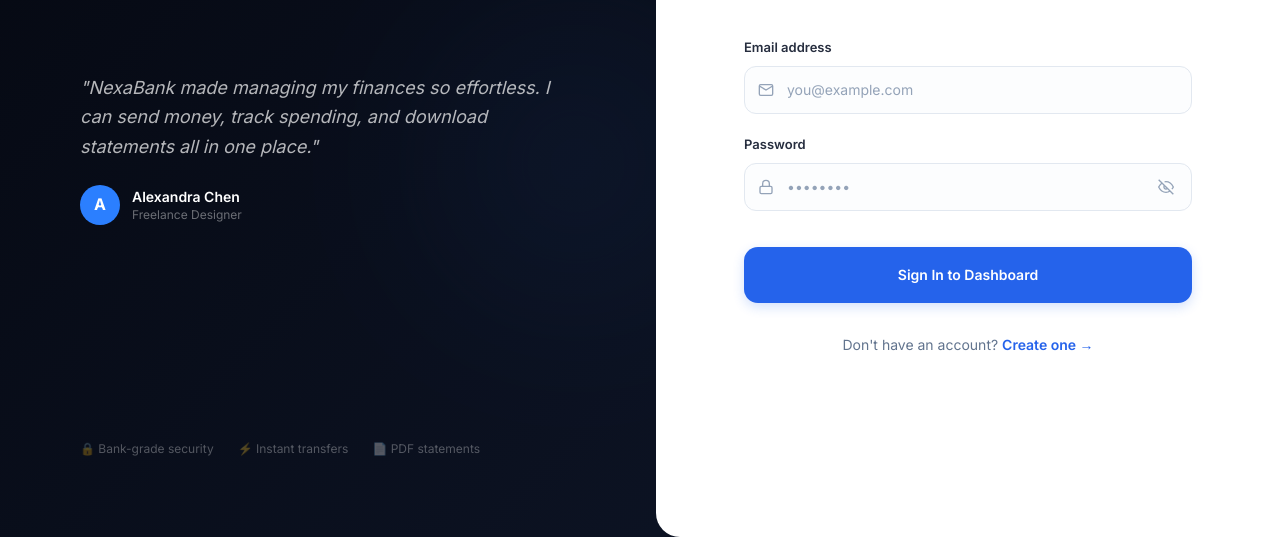
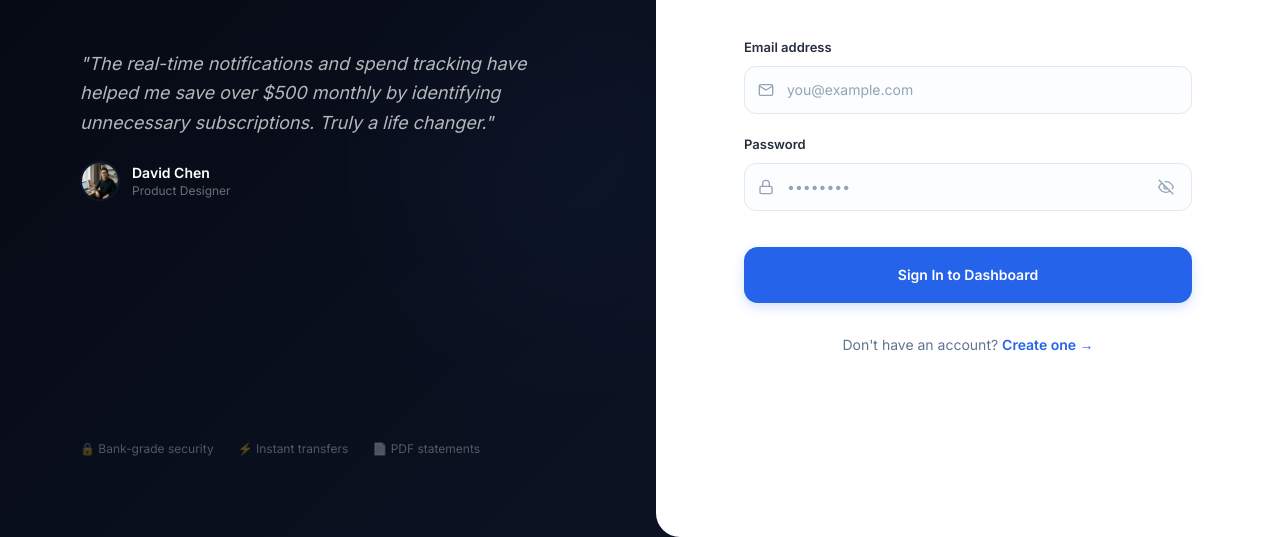
Before and after one commit to data-transactions/bank-app, a website: page frontend/login/index.html in a window 1280 px wide. Both pictures are taken after a click on the button "Toggle password". Shown: the part 263-800 px from the top of the page. Drawn offline with Linux system fonts and the light colour scheme.

Commit message:
feat(auth): sync testimonials and optimize login UI

```diff
--- a/frontend/login/index.html
+++ b/frontend/login/index.html
@@ -5,6 +5,7 @@
     <meta charset="UTF-8" />
     <meta name="viewport" content="width=device-width, initial-scale=1.0" />
     <title>Log In — NexaBank</title>
+    <link rel="icon" type="image/svg+xml" href="/assets/img/favicon.svg">
     <meta name="description" content="Log in to your NexaBank account to access your dashboard." />
     <link rel="preconnect" href="https://fonts.googleapis.com" />
     <link href="https://fonts.googleapis.com/css2?family=Inter:wght@400;500;600;700;800&display=swap"
@@ -39,20 +40,50 @@
             <span class="font-extrabold text-xl text-white">NexaBank</span>
         </a>
 
-        <div class="relative z-10">
-            <blockquote class="text-white/70 text-lg italic leading-relaxed mb-6">
-                "NexaBank made managing my finances so effortless. I can send money, track spending, and download
-                statements all in one place."
-            </blockquote>
-            <div class="flex items-center gap-3">
-                <div class="w-10 h-10 rounded-full bg-blue-500 flex items-center justify-center font-bold text-white">A
-                </div>
-                <div>
-                    <p class="text-white font-semibold text-sm">Alexandra Chen</p>
-                    <p class="text-white/40 text-xs">Freelance Designer</p>
+        <div class="relative z-10" id="testimonial-container" style="min-height: 200px;">
+            <div id="testimonial-slider" class="transition-all duration-700 opacity-100 transform translate-y-0">
+                <blockquote class="text-white/70 text-lg italic leading-relaxed mb-6" id="testimonial-text">
+                    "Switching to NexaBank was the best financial decision I've made this year. The instant transfers
+                    actually work as advertised, and the dashboard is incredibly intuitive."
+                </blockquote>
+                <div class="flex items-center gap-3">
+                    <img id="testimonial-img" src="/assets/img/testimonials/sarah.png"
+                        class="w-10 h-10 rounded-full object-cover border-2 border-white/20" alt="Sarah Johnson" />
+                    <div id="testimonial-avatar"
+                        class="w-10 h-10 rounded-full bg-blue-500 flex items-center justify-center font-bold text-white hidden">
+                        S</div>
+                    <div>
+                        <p class="text-white font-semibold text-sm" id="testimonial-author">Sarah Johnson</p>
+                        <p class="text-white/40 text-xs" id="testimonial-role">CMO at TechFlow</p>
+                    </div>
                 </div>
             </div>
+            <!-- Slider dots -->
+            <div class="flex gap-2 mt-8">
+                <div class="w-1.5 h-1.5 rounded-full bg-white/40 testimonial-dot active" data-index="0"></div>
+                <div class="w-1.5 h-1.5 rounded-full bg-white/10 testimonial-dot" data-index="1"></div>
+                <div class="w-1.5 h-1.5 rounded-full bg-white/10 testimonial-dot" data-index="2"></div>
+            </div>
         </div>
+
+        <style>
+            .testimonial-dot.active {
+                background-color: white;
+                width: 24px;
+                border-radius: 4px;
+                transition: all 0.3s;
+            }
+
+            .fade-out {
+                opacity: 0;
+                transform: translateY(-10px);
+            }
+
+            .fade-in {
+                opacity: 1;
+                transform: translateY(0);
+            }
+        </style>
 
         <div class="flex gap-6 text-white/30 text-xs relative z-10">
             <span>🔒 Bank-grade security</span>
@@ -477,6 +508,73 @@
                 btn.textContent = 'Set PIN';
             }
         });
+        // Testimonial Slider Logic
+        const testimonials = [
+            {
+                text: "Switching to NexaBank was the best financial decision I've made this year. The instant transfers actually work as advertised, and the dashboard is incredibly intuitive.",
+                author: "Sarah Johnson",
+                role: "CMO at TechFlow",
+                img: "/assets/img/testimonials/sarah.png",
+                color: "#3b82f6"
+            },
+            {
+                text: "The real-time notifications and spend tracking have helped me save over $500 monthly by identifying unnecessary subscriptions. Truly a life changer.",
+                author: "David Chen",
+                role: "Product Designer",
+                img: "/assets/img/testimonials/david.png",
+                color: "#10b981"
+            },
+            {
+                text: "Finally a banking app that feels like it was built in this decade. Secure, fast, and the customer support is actually helpful. Highly recommended for entrepreneurs.",
+                author: "Robert Wilson",
+                role: "Financial Advisor",
+                img: "/assets/img/testimonials/robert.png",
+                color: "#8b5cf6"
+            }
+        ];
+
+        let currentIdx = 0;
+        const sliderEl = document.getElementById('testimonial-slider');
+        const textEl = document.getElementById('testimonial-text');
+        const authorEl = document.getElementById('testimonial-author');
+        const roleEl = document.getElementById('testimonial-role');
+        const imgEl = document.getElementById('testimonial-img');
+        const avatarEl = document.getElementById('testimonial-avatar');
+        const dots = document.querySelectorAll('.testimonial-dot');
+
+        function updateSlider(idx) {
+            sliderEl.classList.add('fade-out');
+
+            setTimeout(() => {
+                const t = testimonials[idx];
+                textEl.textContent = `"${t.text}"`;
+                authorEl.textContent = t.author;
+                roleEl.textContent = t.role;
+
+                if (t.img) {
+                    imgEl.src = t.img;
+                    imgEl.classList.remove('hidden');
+                    avatarEl.classList.add('hidden');
+                } else {
+                    imgEl.classList.add('hidden');
+                    avatarEl.classList.remove('hidden');
+                    avatarEl.textContent = t.initial || (t.author ? t.author[0] : 'U');
+                    avatarEl.style.backgroundColor = t.color;
+                }
+
+                dots.forEach((dot, i) => {
+                    dot.classList.toggle('active', i === idx);
+                });
+
+                sliderEl.classList.remove('fade-out');
+                sliderEl.classList.add('fade-in');
+            }, 700);
+        }
+
+        setInterval(() => {
+            currentIdx = (currentIdx + 1) % testimonials.length;
+            updateSlider(currentIdx);
+        }, 6000);
     </script>
 </body>
 
```
